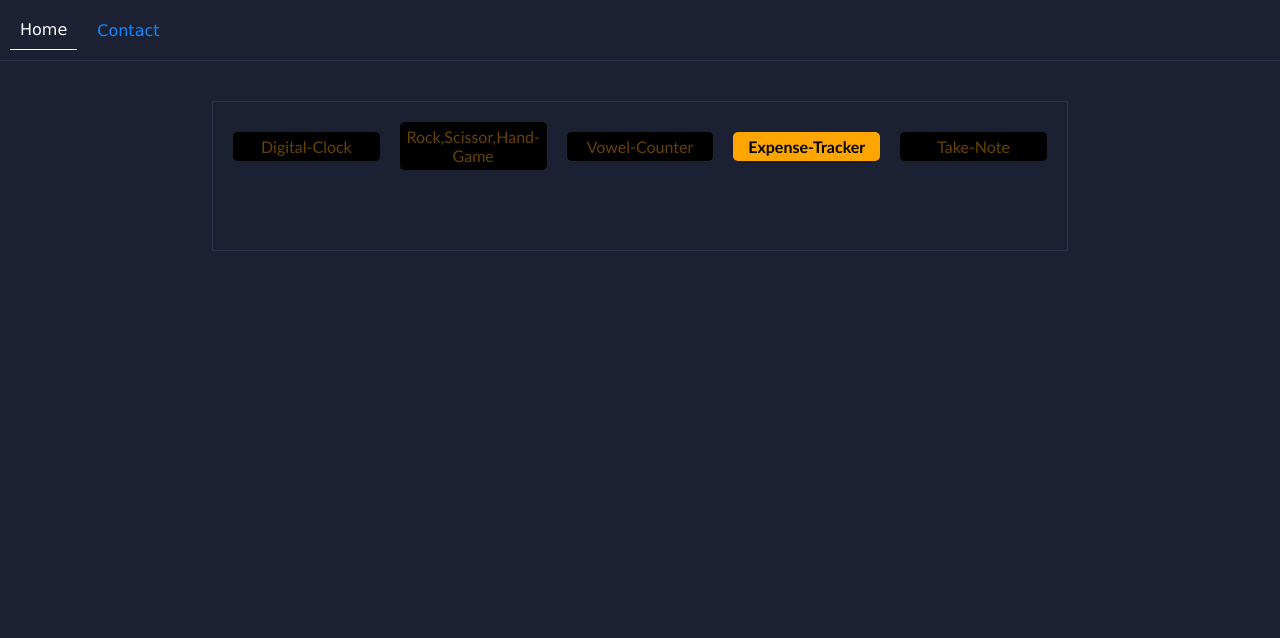
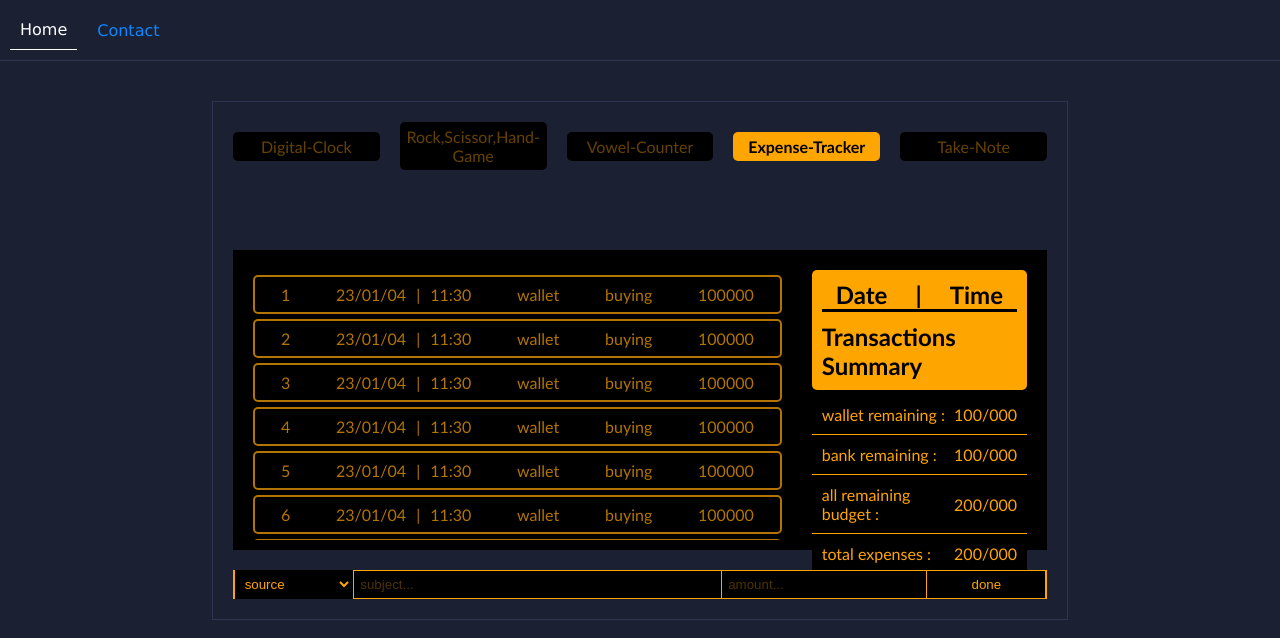
Before and after one commit to majid-hatami-maleki/mini-projects, a React (Create React App) app: page /EXTracker in a window 1280 px wide. Shown: the top 638 px of the page. Built offline with nearby package versions, Linux system fonts and the light colour scheme.

Commit message:
ui finished - start programming

```diff
--- a/src/components/apps/EX-tracker/ExTracker.css
+++ b/src/components/apps/EX-tracker/ExTracker.css
@@ -1,9 +1,193 @@
-.Ex-header li:nth-child(4){
+/* header css - don not change this part */
+.Ex-header li:nth-child(4) {
+  background-color: var(--appsPrimaryColor);
+}
+.Ex-header li:nth-child(4) a {
+  opacity: 1;
+  color: var(--appsSecondaryColor);
+  font-weight: bold;
+}
+/* ------------------------------------------------------------------ */
+/* ExTracker app css */
+.ExTracker-container {
+  width: 100%;
+  padding: 10px;
+  display: flex;
+  justify-content: center;
+  align-items: flex-start;
+  flex-direction: column;
+  /*display flex*/
+  gap: 20px;
+}
+.logs-displays {
+  width: 100%;
+  height: 300px;
+  display: flex;
+  justify-content: center;
+  align-items: flex-start;
+  flex-direction: row;
+  /*display flex*/
+  gap: 10px;
+  background-color: black;
+  padding: 10px;
+}
+.transactions-table {
+  width: 70%;
+  height: 100%;
+  overflow: scroll;
+  scroll-behavior: smooth;
+  overflow-x: hidden;
+  padding: 10px;
+  border-radius: 5px;
+  position: relative;
+  z-index: 0;
+}
+.transactions-table::-webkit-scrollbar {
+  width: 8px;
+}
+.transactions-table::-webkit-scrollbar-track {
+  background: var(--appsPrimaryColor);
+}
+.transactions-table::-webkit-scrollbar-thumb {
+  background-color: var(--secondaryColor);
+}
+.transactions-table::-webkit-scrollbar-thumb:hover {
+  background-color: black;
+}
+
+.transactions-table li {
+  width: 100%;
+  background-color: var(--appsSecondaryColor);
+  margin-top: 5px;
+  padding: 8px;
+  border-radius: 5px;
+  color: var(--appsPrimaryColor);
+  display: flex;
+  justify-content: space-around;
+  align-items: center;
+  flex-direction: row;
+  /*display flex*/
+  gap: 10px;
+  border: 2px solid var(--appsPrimaryColor);
+  opacity: 0.7;
+  transition: all 0.1s ease-in;
+}
+.transactions-table li:hover {
+  opacity: 1;
+  cursor: pointer;
+}
+.transactions-table li .dateAndTime {
+  display: flex;
+  justify-content: center;
+  align-items: center;
+  flex-direction: row;
+  /*display flex*/
+  text-transform: uppercase;
+  gap: 10px;
+}
+.logs-table-container {
+  width: 30%;
+  height: 100%;
+  padding: 10px;
+  display: flex;
+  justify-content: space-between;
+  align-items: center;
+  flex-direction: column;
+  /*display flex*/
+  gap: 5px;
+  border-radius: 5px;
+}
+.logs-table-container .panel-infos {
+  border-radius: 5px;
+  width: 100%;
+  padding: 10px;
+  background-color: var(--appsPrimaryColor);
+  display: flex;
+  justify-content: center;
+  align-items: center;
+  flex-direction: column;
+  /*display flex*/
+  gap: 10px;
+  text-transform: capitalize;
+}
+.logs-table-container .panel-infos .panel-infos-day-infos {
+  width: 100%;
+  display: flex;
+  justify-content: space-around;
+  border-bottom: 3px solid black;
+  align-items: center;
+  flex-direction: row;
+  /*display flex*/
+}
+.logs-table {
+  width: 100%;
+  background-color: var(--appsPrimaryColor);
+  display: flex;
+  justify-content: center;
+  align-items: center;
+  flex-direction: column;
+  gap: 1px;
+  /*display flex*/
+}
+.logs-table li {
+  width: 100%;
+  background-color: var(--appsSecondaryColor);
+  color: var(--appsPrimaryColor);
+  padding: 10px;
+  display: flex;
+  justify-content: space-between;
+  align-items: center;
+  flex-direction: row;
+  /*display flex*/
+}
+.newTransaction-panel {
+  width: 100%;
+  display: flex;
+  justify-content:center;
+  align-items: center;
+  flex-direction: row;
+  /*display flex*/
+  /* background-color: var(--appsSecondaryColor); */
+  background-color: var(--appsSecondaryColor);
+}
+.add-transaction-form{
+    width: 100%;
+    display: flex;
+    justify-content: space-evenly;
+    align-items: center;
+    flex-direction: row;
+    /*display flex*/
     background-color: var(--appsPrimaryColor);
-
 }
-.Ex-header li:nth-child(4) a{
-    opacity: 1;
-    color: var(--appsSecondaryColor );
-    font-weight: bold;
+.newTransaction-panel :is(select, input) {
+  padding: 5px;
+  background-color: var(--appsSecondaryColor);
+  color: var(--appsPrimaryColor);
+  border: 1px solid transparent;
+  outline: transparent;
 }
+.newTransaction-panel :is(select, input)::placeholder {
+  color: var(--appsPrimaryColor);
+  opacity: 0.3;
+}
+.newTransaction-panel select {
+  width: 14.5%;
+  cursor: pointer;
+}
+.newTransaction-panel input[type = 'text']{
+    width: 45%;
+}
+.newTransaction-panel input[type = 'number']{
+    width: 25%;
+    appearance: none;
+    -moz-appearance: textfield;
+}
+.newTransaction-panel input[type = 'number']::-webkit-outer-spin-button,
+.newTransaction-panel input[type = 'number']::-webkit-inner-spin-button{
+    -webkit-appearance: none;
+    margin: 0;
+}
+.newTransaction-panel input[type = 'submit']{
+    width: 14.5%;
+    cursor: pointer;
+}
--- a/src/components/apps/EX-tracker/ExpenseTracker.js
+++ b/src/components/apps/EX-tracker/ExpenseTracker.js
@@ -6,15 +6,187 @@ import { EXTrackerContexts } from "../../../contexts/ExpenseTrackerContext";
 export default function ExpenseTracker() {
   const contexts = useContext(EXTrackerContexts);
   console.log(contexts.addNewEvent());
+  console.log(contexts.allTransactions);
+  let ID = 1;
+  const obj1 = [
+    {
+      id: ID,
+      date: "23/01/04",
+      time: "11:30",
+      source: "wallet",
+      subject: "buying",
+      amount: 100_000,
+    },
+    {
+      id: ID + 1,
+      date: "23/01/04",
+      time: "11:30",
+      source: "wallet",
+      subject: "buying",
+      amount: 100_000,
+    },
+    {
+      id: ID + 2,
+      date: "23/01/04",
+      time: "11:30",
+      source: "wallet",
+      subject: "buying",
+      amount: 100_000,
+    },
+    {
+      id: ID + 3,
+      date: "23/01/04",
+      time: "11:30",
+      source: "wallet",
+      subject: "buying",
+      amount: 100_000,
+    },
+    {
+      id: ID + 4,
+      date: "23/01/04",
+      time: "11:30",
+      source: "wallet",
+      subject: "buying",
+      amount: 100_000,
+    },
+    {
+      id: ID + 5,
+      date: "23/01/04",
+      time: "11:30",
+      source: "wallet",
+      subject: "buying",
+      amount: 100_000,
+    },
+    {
+      id: ID + 6,
+      date: "23/01/04",
+      time: "11:30",
+      source: "wallet",
+      subject: "buying",
+      amount: 100_000,
+    },
+    {
+      id: ID + 7,
+      date: "23/01/04",
+      time: "11:30",
+      source: "wallet",
+      subject: "buying",
+      amount: 100_000,
+    },
+    {
+      id: ID + 8,
+      date: "23/01/04",
+      time: "11:30",
+      source: "wallet",
+      subject: "buying",
+      amount: 100_000,
+    },
+    {
+      id: ID + 9,
+      date: "23/01/04",
+      time: "11:30",
+      source: "wallet",
+      subject: "buying",
+      amount: 100_000,
+    },
+    {
+      id: ID + 10,
+      date: "23/01/04",
+      time: "11:30",
+      source: "wallet",
+      subject: "buying",
+      amount: 100_000,
+    },
+    {
+      id: ID + 11,
+      date: "23/01/04",
+      time: "11:30",
+      source: "wallet",
+      subject: "buying",
+      amount: 100_000,
+    },
+    {
+      id: ID + 12,
+      date: "23/01/04",
+      time: "11:30",
+      source: "wallet",
+      subject: "buying",
+      amount: 100_000,
+    },
+    {
+      id: ID + 13,
+      date: "23/01/04",
+      time: "11:30",
+      source: "wallet",
+      subject: "buying",
+      amount: 100_000,
+    },
+  ];
   return (
     <MainContainer>
       <AppsHeader class={"Ex-header"} />
       <div className="ExTracker-container">
-        <div className="transaction-container">
-          <ul className="transaction-table"></ul>
-          <div className="newTransaction-panel"></div>
+        <div className="logs-displays">
+          <ul className="transactions-table">
+            {obj1.map((item) => (
+              <li>
+                <p className="id">
+                  <span>{item.id}</span>
+                </p>
+                <p className="dateAndTime">
+                  <span>{item.date}</span> |<span>{item.time}</span>
+                </p>
+                <p className="payment-source">
+                  <span>{item.source}</span>
+                </p>
+                <p className="payment-subject">
+                  <span>{item.subject}</span>
+                </p>
+                <p className="payment-amount">
+                  <span>{item.amount}</span>
+                </p>
+              </li>
+            ))}
+          </ul>
+          <div className="logs-table-container">
+            <div className="panel-infos">
+              <h2 className="panel-infos-day-infos">
+                <span>date</span> <span>|</span> <span>time</span>
+              </h2>
+              <h2 className="panel-title">transactions summary</h2>
+            </div>
+            <ul className="logs-table">
+              <li>
+                <span>wallet remaining :</span>
+                <span>100/000</span>
+              </li>
+              <li>
+                <span>bank remaining :</span>
+                <span>100/000</span>
+              </li>
+              <li>
+                <span>all remaining budget :</span>
+                <span>200/000</span>
+              </li>
+              <li>
+                <span>total expenses :</span>
+                <span>200/000</span>
+              </li>
+            </ul>
+          </div>
         </div>
-        <ul className="logs-table"></ul>
+        <div className="newTransaction-panel">
+          <form className="add-transaction-form" onSubmit={e=> e.preventDefault()}>
+            <select className="sources-list">
+                <option value="default" hidden>source</option>
+                <option value="wallet">wallet</option>
+                <option value="bank">bank</option>
+            </select>
+            <input type="text" placeholder="subject..." />
+            <input type="number" placeholder="amount..."/>
+            <input type="submit" value='done' />
+          </form>
+        </div>
       </div>
     </MainContainer>
   );
--- a/src/contexts/ExpenseTrackerContext.js
+++ b/src/contexts/ExpenseTrackerContext.js
@@ -4,25 +4,25 @@ function ExTrackerContextProvider({ children }) {
   const dt = new Date();
   const currTime = `${dt.getHours()}:${dt.getMinutes()}`;
   const currDate = `${dt.getFullYear()}/${dt.getMonth()}/${dt.getDay()}`;
-  const [events, setEvents] = useState([]);
+  const [allTransactions, setAllTransactions] = useState([1,2,3]);
   const [newEventPaySubject , setNewEventPaySubject] = useState('buy laptop')
   const [newEventPaySource ,setNewEventPaySource] = useState('wallet')
   const [newEventPayAmount , setNewEventPayAmount] = useState(12000)
   function addNewEvent(params) {
-    let allEvents = [...events];
-    let newEvent = {};
-    newEvent.id = `event-` + allEvents.length + 1;
-    newEvent.time = currTime;
-    newEvent.date = currDate;
-    newEvent.paymentSubject = newEventPaySubject
-    newEvent.paymentSource = newEventPaySource
-    newEvent.paymentAmount = newEventPayAmount
-    console.log(newEvent);
+    let allEvents = []
+    let newTransaction = {};
+    newTransaction.id = `event-` + allEvents.length + 1;
+    newTransaction.time = currTime;
+    newTransaction.date = currDate;
+    newTransaction.paymentSubject = newEventPaySubject
+    newTransaction.paymentSource = newEventPaySource
+    newTransaction.paymentAmount = newEventPayAmount
+    console.log(newTransaction);
   }
   return (
     <EXTrackerContexts.Provider
       value={{
-        addNewEvent,
+        addNewEvent,allTransactions
       }}
     >
       {children}
```
